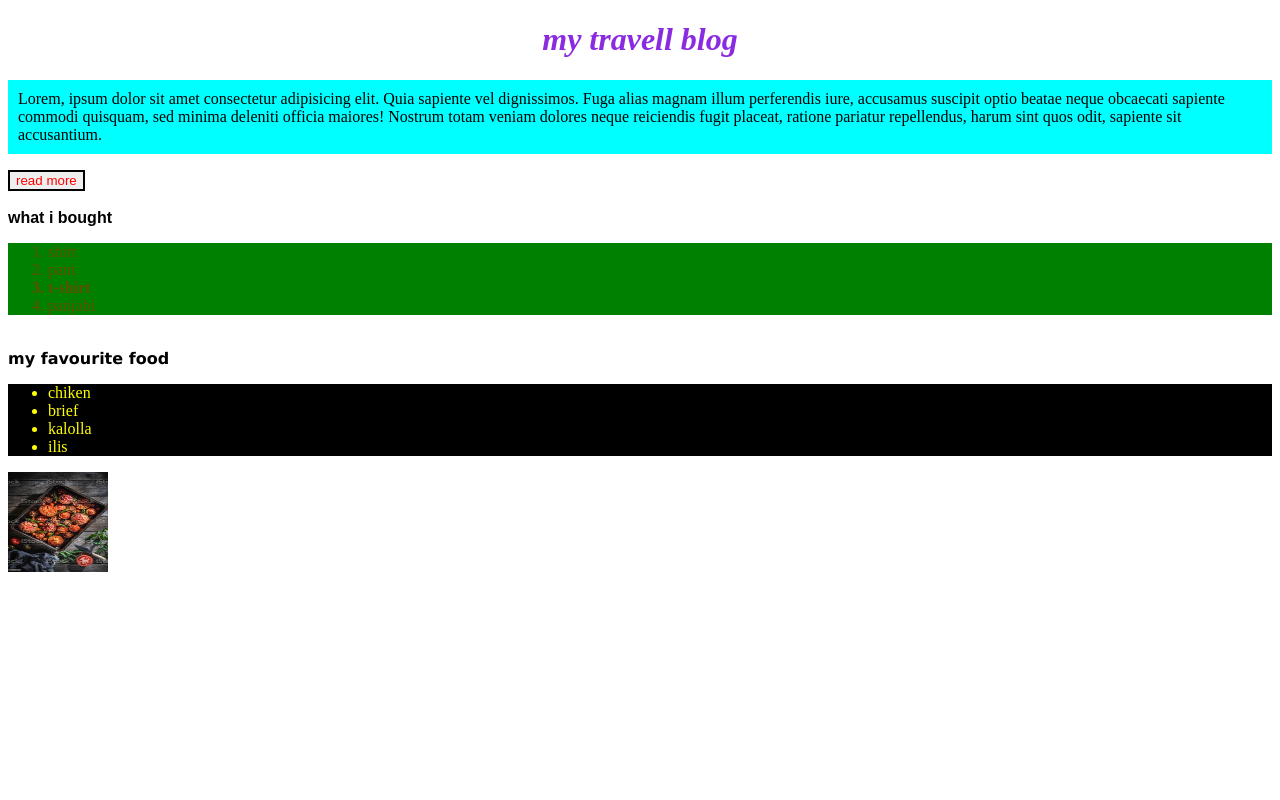
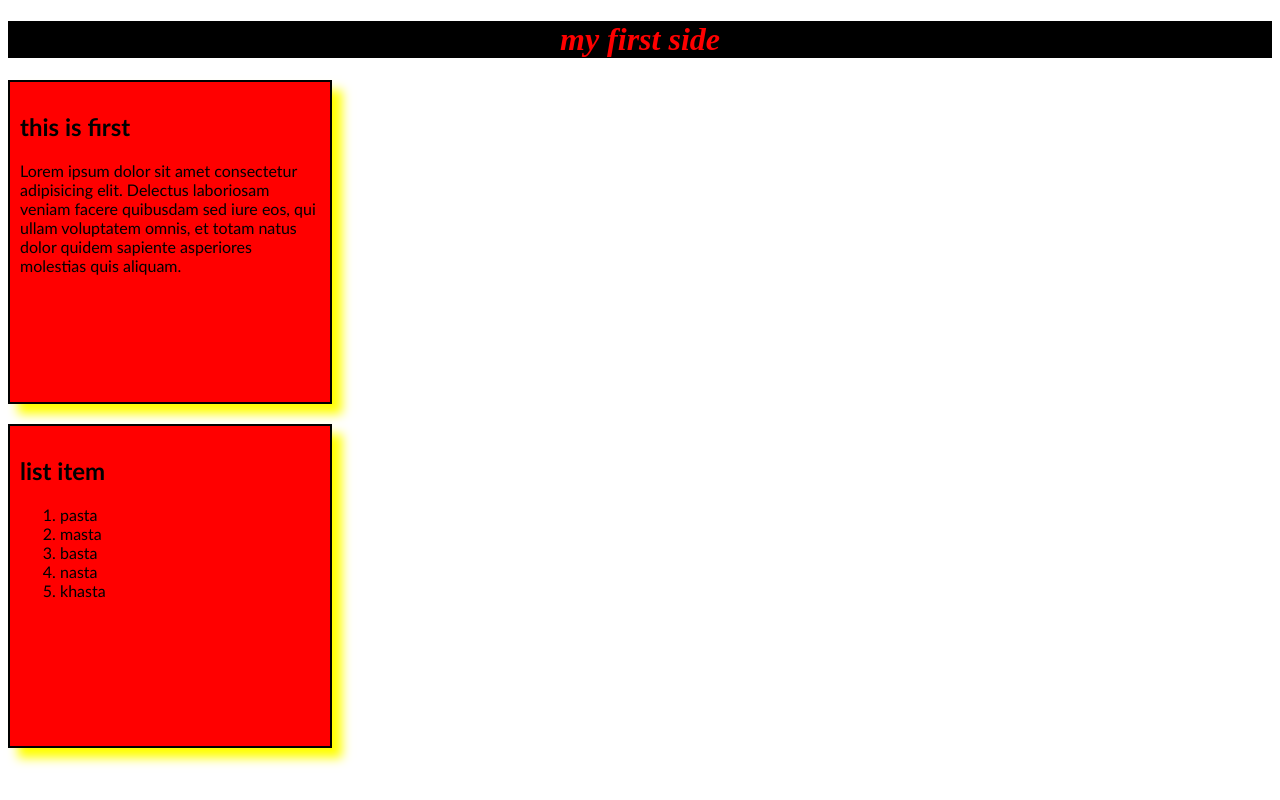
Before and after one commit to yaminyyy/my-third-web-page, a plain HTML site: page index.html in a window 1280 px wide. Drawn offline with Linux system fonts and the light colour scheme.

Commit message:
added the third web

```diff
--- a/index.html
+++ b/index.html
@@ -3,43 +3,25 @@
 <head>
    <meta charset="UTF-8">
    <meta name="viewport" content="width=device-width, initial-scale=1.0">
-   <title>my travell blog</title>
-   <style>
-      .first{
-         color: rgba(255, 0, 0, 0.377);
-         background-color: green;
-      }
-      .secend{
-         color: yellow;
-         background-color: black;
-      }
-   </style>
+   <title>Document</title>
+   <link rel="stylesheet" href="style.css"
 </head>
 <body>
-  <h1 style="font-style: italic; color: blueviolet; text-align: center;" >my travell blog</h1>
-  <div>
-   <p style="background-color: aqua; padding: 10px;">Lorem, ipsum dolor sit amet consectetur adipisicing elit. Quia sapiente vel dignissimos. Fuga alias magnam illum perferendis iure, accusamus suscipit optio beatae neque obcaecati sapiente commodi quisquam, sed minima deleniti officia maiores! Nostrum totam veniam dolores neque reiciendis fugit placeat, ratione pariatur repellendus, harum sint quos odit, sapiente sit accusantium.</p>
-   <button style="color: red; border: 2px  solid black;">read more</button>
-  </div>
-  <br>
-  <span><b style="font-family: Arial, Helvetica, sans-serif;">what i bought</b></span>
-  <ol class="first">
-   <li>shirt</li>
-   <li>pant</li>
-   <li style="font-weight: 700;">t-shirt</li>
-   <li>panjabi</li>
+   <h1>my first side </h1>
+   <div class="">
+      <h2>this is first</h2>
+      <p>Lorem ipsum dolor sit amet consectetur adipisicing elit. Delectus laboriosam veniam facere quibusdam sed iure eos, qui ullam voluptatem omnis, et totam natus dolor quidem sapiente asperiores molestias quis aliquam.</p>
+   </div>
+   <div>
+      <h2>list item</h2>
+      <ol>
+         <li>pasta</li>
+         <li>masta</li>
+         <li>basta</li>
+         <li>nasta</li>
+         <li>khasta</li>
+      </ol>
+   </div>
 
-  </ol>
-  <br>
-  <span><b style="font-family: Verdana, Geneva, Tahoma, sans-serif;">my favourite food</b></span>
-  <ul class="secend">
-   <li>chiken</li>
-   <li>brief</li>
-   <li>kalolla</li>
-   <li>ilis</li>
-  </ul>
-  <div>
-   <img src="istockphoto-1326961618-1024x1024 (1).jpg" alt="yam" width="100px" height="100px"
-  </div>
 </body>
 </html>
--- a/style.css
+++ b/style.css
@@ -1,3 +1,16 @@
+h1{
+    text-align: center;
+    color: red;
+    background-color: black;
+    font-style: italic;
+}
 div{
-    background-color: bisque;
+    background-color: red;
+    font-family: 'Trebuchet MS', 'Lucida Sans Unicode', 'Lucida Grande', 'Lucida Sans', Arial, sans-serif;
+    border: 2px solid black;
+    margin-bottom: 20px;
+    padding: 10px;
+    box-shadow: 10px 10px 10px yellow;
+    width: 300px;
+    height: 300px;
 }
```
